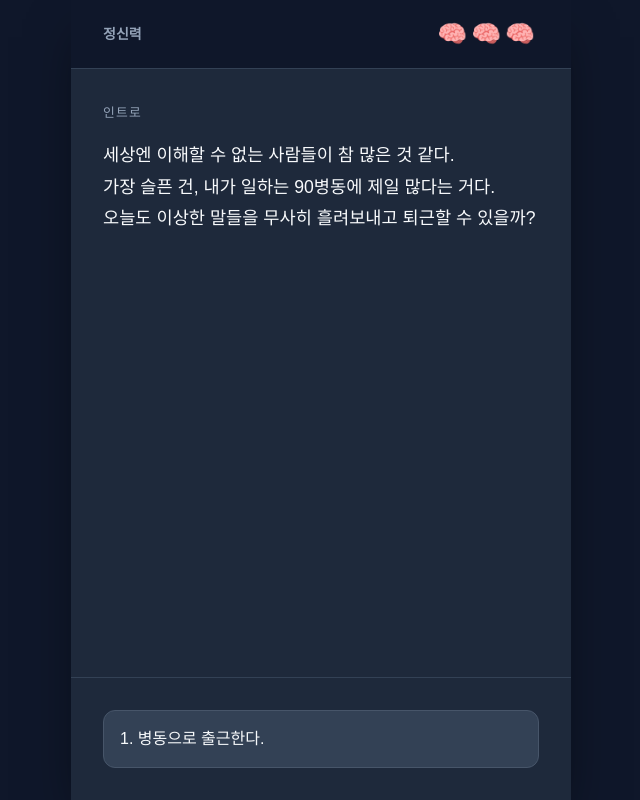
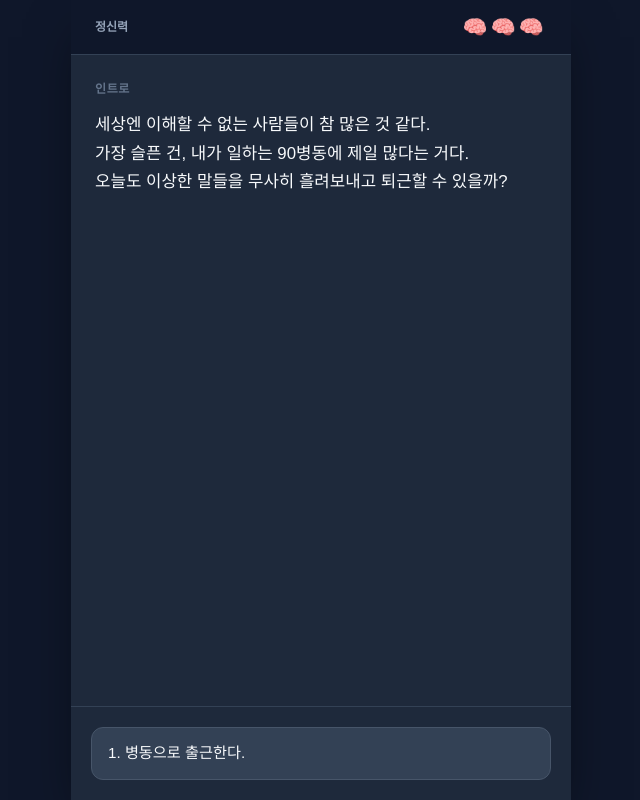
Before and after one commit to caxs23/90W-survival, a plain HTML site: page index.html in a window 1280 px wide. Shown: the whole page, without its empty margins (319-959 px from the left). Drawn offline with nearby package versions, Linux system fonts and the light colour scheme; a web font is replaced by a local one.

Commit message:
Update index.html

```diff
--- a/index.html
+++ b/index.html
@@ -2,7 +2,7 @@
 <html lang="ko">
 <head>
     <meta charset="UTF-8">
-    <meta name="viewport" content="width=device-width, initial-scale=1.0">
+    <meta name="viewport" content="width=device-width, initial-scale=1.0, maximum-scale=1.0, user-scalable=no">
     <title>90병동 텍스트 어드벤처</title>
     <script src="https://cdn.tailwindcss.com"></script>
     <link href="https://fonts.googleapis.com/css2?family=Pretendard:wght@400;700&display=swap" rel="stylesheet">
@@ -15,13 +15,14 @@
             justify-content: center;
             align-items: center;
             height: 100vh;
+            height: 100svh; /* 모바일 주소창 대응 */
             margin: 0;
             overflow: hidden;
         }
         .game-container {
             width: 100%;
             max-width: 500px;
-            height: 100vh;
+            height: 100%;
             background: #1e293b;
             box-shadow: 0 25px 50px -12px rgba(0, 0, 0, 0.5);
             display: flex;
@@ -29,79 +30,83 @@
             position: relative;
         }
         .text-display {
-            flex-grow: 1;
-            padding: 2rem;
+            flex: 1;
+            padding: 1.5rem;
             overflow-y: auto;
             display: flex;
             flex-direction: column;
             justify-content: flex-start;
-            gap: 1.5rem;
-            line-height: 1.8;
-            font-size: 1.1rem;
+            gap: 1rem;
+            line-height: 1.7;
+            font-size: 1.05rem;
+            /* 스크롤바 숨기기 (선택사항) */
+            -ms-overflow-style: none;
+            scrollbar-width: none;
+        }
+        .text-display::-webkit-scrollbar {
+            display: none;
         }
         .choice-container {
-            padding: 2rem;
+            padding: 1.25rem;
             background: #1e293b;
             border-top: 1px solid #334155;
             display: flex;
             flex-direction: column;
-            gap: 0.75rem;
+            gap: 0.5rem;
+            flex-shrink: 0; /* 선택지 영역 크기 고정 */
         }
         .choice-btn {
             background: #334155;
             border: 1px solid #475569;
-            padding: 1rem;
+            padding: 0.875rem 1rem;
             border-radius: 0.75rem;
             text-align: left;
             transition: all 0.2s;
             opacity: 0;
             transform: translateY(10px);
-            animation: fadeIn 0.5s forwards;
+            animation: fadeIn 0.4s forwards;
+            font-size: 0.95rem;
+            touch-action: manipulation;
         }
-        .choice-btn:hover {
+        .choice-btn:active {
             background: #475569;
-            border-color: #64748b;
+            transform: scale(0.98);
         }
         @keyframes fadeIn {
             to { opacity: 1; transform: translateY(0); }
         }
         .mental-bar {
-            padding: 1rem 2rem;
+            padding: 0.75rem 1.5rem;
             background: #0f172a;
             display: flex;
             justify-content: space-between;
             align-items: center;
             border-bottom: 1px solid #334155;
+            flex-shrink: 0;
         }
         .mental-icons {
-            font-size: 1.5rem;
-            letter-spacing: 0.25rem;
+            font-size: 1.25rem;
+            letter-spacing: 0.2rem;
         }
         .typing-cursor::after {
             content: '|';
             animation: blink 0.7s infinite;
+            color: #64748b;
         }
         @keyframes blink {
             50% { opacity: 0; }
         }
         .scene-title {
-            color: #94a3b8;
-            font-size: 0.8rem;
+            color: #64748b;
+            font-size: 0.75rem;
+            font-weight: bold;
             text-transform: uppercase;
-            letter-spacing: 0.1em;
-            margin-bottom: -0.5rem;
+            letter-spacing: 0.05em;
+            margin-bottom: -0.25rem;
         }
         .dialogue-text {
             white-space: pre-wrap;
-        }
-        .mental-change {
-            font-weight: bold;
-            color: #fb7185;
-            animation: bounce 1s infinite;
-        }
-        @keyframes bounce {
-            0%, 100% { transform: translateY(0); }
-            50% { transform: translateY(-5px); }
+            word-break: keep-all;
         }
     </style>
 </head>
@@ -109,7 +114,7 @@
 
 <div class="game-container">
     <div class="mental-bar" id="mentalBar">
-        <span class="text-sm font-bold text-slate-400">정신력</span>
+        <span class="text-xs font-bold text-slate-400">정신력</span>
         <div class="mental-icons" id="mentalIcons"></div>
     </div>
 
@@ -140,13 +145,13 @@
             ]
         },
         'scene1_1': {
-            title: '장면 1, 1번 선택지',
+            title: '장면 1-1',
             text: `"참치요~? 갑자기 왠 참치예요?"\n\n"오늘 점심이! 참치마요 덮밥이예요! 핳핳핳! 😎"\n\n'보호사님은 왜 저런 농담을 하실까..'\n\n너무 어이없는 농담에 정신이 아득해진다.😵‍💫\n(정신력이 1 감소했다.)`,
             mentalChange: -1,
             choices: [{ text: '1. 다음으로 (장면 2로 향한다.)', next: 'scene2' }]
         },
         'scene1_2': {
-            title: '장면 1, 2번 선택지',
+            title: '장면 1-2',
             text: `"제가 참치를 못 먹어요 보호사님."\n\n"아, 그래요? 점심 메뉴가 나와서 그런건데.."\n\n보호사님은 멋쩍게 자리로 돌아갔다.\n어이없는 말을 듣지 않아서 다행이야.😊`,
             choices: [{ text: '1. 다음으로 (장면 2로 향한다.)', next: 'scene2' }]
         },
@@ -159,12 +164,12 @@
             ]
         },
         'scene2_1': {
-            title: '장면 2, 1번 선택지',
+            title: '장면 2-1',
             text: `"보호사님 근데 샤워장 여셨어요?"\n\n"아이쿠, 그걸 깜빡했네. 핳핳. 😎"\n\n보호사님이 황급히 샤워장으로 향한다.🏃‍♂️`,
             choices: [{ text: '1. 다음으로 (장면 3으로 향한다)', next: 'scene3' }]
         },
         'scene2_2': {
-            title: '장면 2, 2번 선택지',
+            title: '장면 2-2',
             text: `"무슨 일인데요?"\n\n보호사님의 눈빛이 번뜩였다.🤩\n\n"이게 2상에서 거부반응이 적어서 3상으로 갔는데, 이게 사실 코로나 치료제를 기반으로 한거거든요. 근데 코로나에서 연구했던 결과로 다른 바이러스를 치료한다는 거지. 이게 진짜 물건이거든요. 여기 단톡방에도 지금 뉴스만 조용하지 온 세상이 난리가 날 뉴스예요. 근데 식약처에서 허가를 안해줘. 식약처 이 쉐키들이..! 그래서 내가 민원을 넣었거든요. 당신들 배나 불리지 말고 똑바로 심사해라. 현대바이오 신약이 이제 허가를 받는게 타당하다...(중략)\n\n보호사님의 투머치 토크에 정신이 아득해졌다.😵‍💫\n(정신력이 1 감소했다.)`,
             mentalChange: -1,
             choices: [{ text: '1. 다음으로 (장면 3으로 향한다)', next: 'scene3' }]
@@ -178,13 +183,13 @@
             ]
         },
         'scene3_1': {
-            title: '장면 3, 1번 선택지',
+            title: '장면 3-1',
             text: `이 : 이재명은!\n승 : 승리한다!\n현 : 현대바이오 화이팅!\n\n어이없어.😵‍💫\n\n말같지도 않은 소리를 들으니 정신이 아득해졌다.😵‍💫\n(정신력이 1 감소했다.)`,
             mentalChange: -1,
             choices: [{ text: '1. 다음으로 (장면 4로 향한다)', next: 'scene4' }]
         },
         'scene3_2': {
-            title: '장면 3, 2번 선택지',
+            title: '장면 3-2',
             text: `"아... 별로 안 듣고 싶어요."\n\n"앗 죄송합니다. 🥺"\n\nO원쌤은 상처받은 표정으로 자리로 돌아갔다.\n어이없는 말을 듣지 않아서 다행이야.😊`,
             choices: [{ text: '1. 다음으로 (장면 4로 향한다)', next: 'scene4' }]
         },
@@ -197,13 +202,13 @@
             ]
         },
         'scene4_1': {
-            title: '장면 4, 1번 선택지',
+            title: '장면 4-1',
             text: `"맞.. 는 것 같아. 하하."\n\n"맞지? 크으... 역↗시↘ 나는 이런 느낌이라니까."\n\n너무 자신감 넘치는 모습에 어이가 없어졌다.😵‍💫\n(정신력이 1 감소했다.)`,
             mentalChange: -1,
             choices: [{ text: '1. 다음으로 (장면 5로 향한다)', next: 'scene5' }]
         },
         'scene4_2': {
-            title: '장면 4, 2번 선택지',
+            title: '장면 4-2',
             text: `"잘 모르겠는데?"\n\n"그래? 역시 좀 그런가?"\n\nO오쌤은 의기소침해져선 구글 창을 닫는다.\n어이없는 말을 듣지 않아서 다행이야.😊`,
             choices: [{ text: '1. 다음으로 (장면 5로 향한다.)', next: 'scene5' }]
         },
@@ -216,13 +221,13 @@
             ]
         },
         'scene5_1': {
-            title: '장면 5, 1번 선택지',
+            title: '장면 5-1',
             text: `보호사님은 나의 눈빛을 받자 \n\n무슨 뜻인지 바로 알아듣고는 학생들에게 말한다.\n\n"어유, 지금 바쁘니께~ 좀 들어가셔~"\n\n"네~"\n\n학생은 군말 없이 병실로 돌아갔다.\n\n역시 보호사님이야!\n덕분에 어이없는 말을 듣지 않았어.😊\n(정신력이 1 회복 되었다.)`,
             mentalChange: 1,
             choices: [{ text: '1. 다음으로 (장면 6으로 향한다)', next: 'scene6' }]
         },
         'scene5_2': {
-            title: '장면 5, 2번 선택지',
+            title: '장면 5-2',
             text: `O범쌤은 내 눈빛의 의도는 전혀 알지 못한채\n야구 얘기에 눈빛이 반짝인다.\n\n"야⚾구는 당근 롯데빠따지~"\n"오 쌤 저도 롯데 팬인데"\n"주형광코치 이번에 이적하는거 아세요?🤷\n그러면 롯데 폼 떨어질텐데. 핳핳.🏏"\n"롯데는 진짜 못할 때도 롯데고 잘할 때도 롯데다~"\n"크으~ 맞지 야구 좀 치네요 선생님~"\n"요즘 한동희🧢 폼 미쳤지 않아요?"\n“범타여도 내용은 나쁘지 않지~🤸”\n"원래 폼 좋을때 믿으면 안된다🤸‍♂️"\n"핳핳핳핳!🤸‍♀️🤾🏃‍➡️"\n...\n...\n\n끝없이 이어지는 야구토크에 정신이 아득해졌다😵‍💫\n(정신력이 1 감소했다.)`,
             mentalChange: -1,
             choices: [{ text: '1. 다음으로 (장면 6으로 향한다)', next: 'scene6' }]
@@ -236,13 +241,13 @@
             ]
         },
         'scene6_1': {
-            title: '장면 6, 1번 선택지',
+            title: '장면 6-1',
             text: `그렇게 받아온 두반장흑임자연근샐러드덮밥을 식탁에 내려놓는다.\n\n"아.. 보기만 해도 걱정된다."\n\n두려움에 떨며 한 스푼 입에 넣는다.😰\n\n"맛있잖아?"\n\n생각보다 감칠맛이 절묘하다!😌\n(정신력이 1 회복 되었다.)`,
             mentalChange: 1,
             choices: [{ text: '1. 다음으로 (장면 7로 향한다)', next: 'scene7' }]
         },
         'scene6_2': {
-            title: '장면 6, 2번 선택지',
+            title: '장면 6-2',
             text: `그렇게 받아온 쌈장드레싱취나물크림토스트를 식탁에 내려놓는다.\n\n"아.. 보기만 해도 걱정된다."\n\n두려움에 떨며 한 스푼 입에 넣는다.😰\n\n"우웩!"\n\n쌈장과 전혀 맞지 않는 토스트의 버터향기에 정신이 아득해졌다😵‍💫\n(정신력이 1 감소했다.)`,
             mentalChange: -1,
             choices: [{ text: '1. 다음으로 (장면 7로 향한다)', next: 'scene7' }]
@@ -256,13 +261,13 @@
             ]
         },
         'scene7_1': {
-            title: '장면 7, 1번 선택지',
+            title: '장면 7-1',
             text: `"보호사님, 장난 좀 그만 하세요.. 또 메뉴가지고 그러시는 거예요?"\n\n두 번은 너무 심했지. 나도 한 마디 한다.💢\n\n"아.. 나는 지금까지 같이 일한게 고마워서..\n이번에는 제대로 사려고 헀던 건데..\n싫으면 말어요..🥲"\n\n보호사님은 우울해져선 자리에 추욱 늘어졌다.\n\n아.. 진심으로 사려고 하신 거였구나. \n\n갑작스런 실수에 죄책감이 몰려온다.😭\n(정신력이 1 감소했다.)`,
             mentalChange: -1,
             choices: [{ text: '1. 다음으로 (장면 8로 향한다)', next: 'scene8' }]
         },
         'scene7_2': {
-            title: '장면 7, 2번 선택지',
+            title: '장면 7-2',
             text: `"어 저는 조.."\n"제가 좋아요 보호사님! 저랑 가요~"\n\n어느샌가 나타난 O범 쌤이 보호사님에게 흔쾌히 반응한다.\n\n"제가 또 쭈꾸미 하면 맛집 네비게이션이죠~"\n"아유. 나야 좋지. 언제 쭈꾸미나 사줄게요."\n\n화기애애한 분위기에 나는 자연스럽게 넘어갔다.`,
             choices: [{ text: '1. 다음으로 (장면 8로 향한다)', next: 'scene8' }]
         },
@@ -286,16 +291,13 @@
 
     function updateMentalDisplay() {
         mentalIcons.innerHTML = '🧠'.repeat(Math.max(0, currentMental));
-        if (currentMental <= 0) {
-            // 모든 연출이 끝나면 게임오버 처리
-        }
     }
 
     async function typeText(element, text) {
         isTyping = true;
         element.classList.add('typing-cursor');
         let i = 0;
-        const speed = 25; // 타이핑 속도 (ms)
+        const speed = 20;
 
         return new Promise(resolve => {
             function type() {
@@ -318,37 +320,31 @@
         const scene = gameData[sceneId];
         if (!scene) return;
 
-        // 초기화
         textDisplay.innerHTML = '';
         choiceContainer.innerHTML = '';
 
-        // 타이틀 표시
         const titleSpan = document.createElement('span');
         titleSpan.className = 'scene-title';
         titleSpan.innerText = scene.title;
         textDisplay.appendChild(titleSpan);
 
-        // 정신력 변화 처리
         if (scene.mentalChange) {
             currentMental += scene.mentalChange;
-            if (currentMental > 3) currentMental = 3; // 최대치 고정
+            if (currentMental > 3) currentMental = 3;
             updateMentalDisplay();
         }
 
-        // 텍스트 출력
         const dialogueDiv = document.createElement('div');
         dialogueDiv.className = 'dialogue-text';
         textDisplay.appendChild(dialogueDiv);
 
         await typeText(dialogueDiv, scene.text);
 
-        // 게임오버 체크
         if (currentMental <= 0 && sceneId !== 'gameover') {
-            setTimeout(() => loadScene('gameover'), 1000);
+            setTimeout(() => loadScene('gameover'), 800);
             return;
         }
 
-        // 선택지 출력
         scene.choices.forEach((choice, index) => {
             const btn = document.createElement('button');
             btn.className = 'choice-btn';
@@ -366,7 +362,6 @@
         });
     }
 
-    // 게임 시작
     window.onload = () => {
         updateMentalDisplay();
         loadScene('intro');
```
